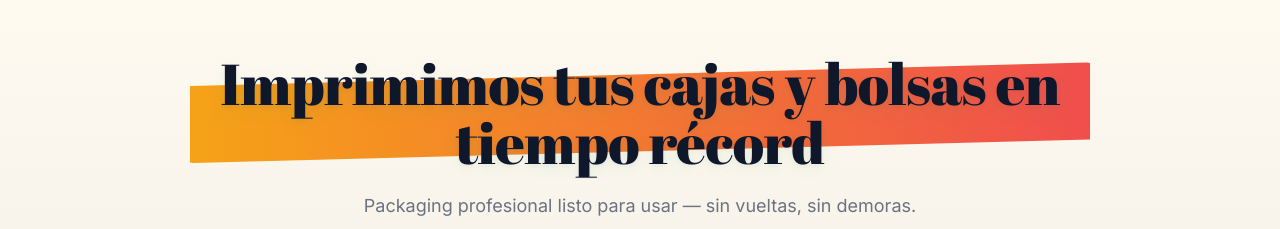
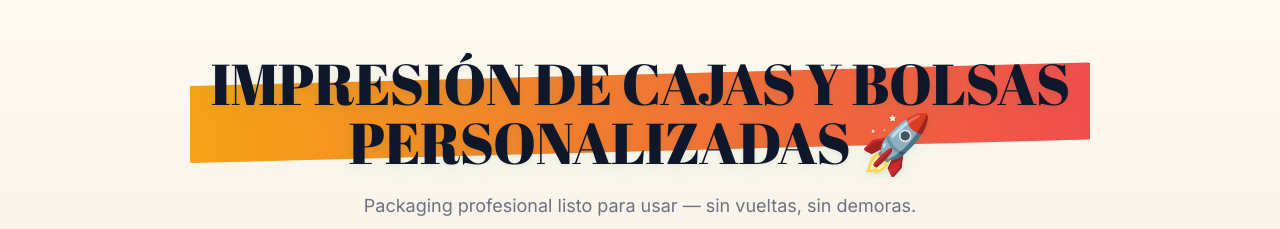
Before and after one commit to francorenna/packya, a React (Vite) app: page / in a window 1280 px wide. Shown: the part 252-481 px from the top of the page. Built offline with nearby package versions, Linux system fonts and the light colour scheme.

Commit message:
test deploy live

```diff
--- a/src/pages/Home.jsx
+++ b/src/pages/Home.jsx
@@ -43,7 +43,7 @@ export default function Home() {
 
       <header className="home-hero">
         <div className="container">
-          <h1 className="hero-title">Imprimimos tus cajas y bolsas en tiempo récord</h1>
+          <h1 className="hero-title">IMPRESIÓN DE CAJAS Y BOLSAS PERSONALIZADAS 🚀</h1>
           <p className="hero-sub">
             Packaging profesional listo para usar — sin vueltas, sin demoras.
           </p>
```
